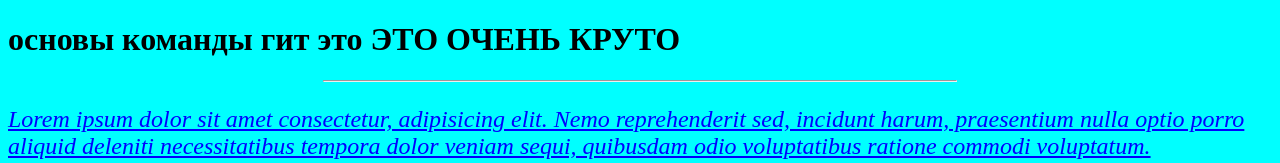
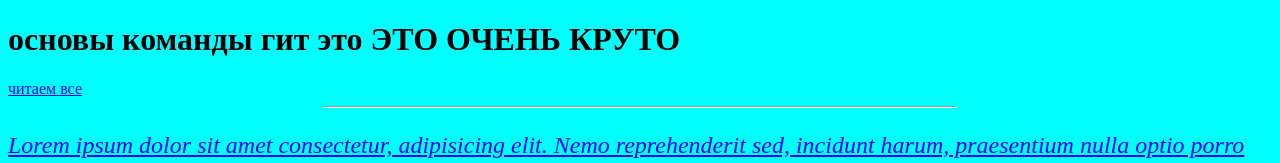
Before and after one commit to 8-mg-8/gittest, a plain HTML site: page index.html in a window 1280 px wide. Shown: the top 163 px of the page. Drawn offline with Linux system fonts and the light colour scheme.

Commit message:
add link from main art

```diff
--- a/index.html
+++ b/index.html
@@ -8,7 +8,7 @@
 </head>
 <body>
     <h1>основы команды гит это ЭТО ОЧЕНЬ КРУТО </h1>
-
+     <a href="article.html">читаем все</a>
     <hr>
     <p>Lorem ipsum dolor sit amet consectetur, adipisicing elit. Nemo reprehenderit sed, incidunt harum, praesentium nulla optio porro aliquid deleniti necessitatibus tempora dolor veniam sequi, quibusdam odio voluptatibus ratione commodi voluptatum.</p>
     <p>Lorem ipsum dolor sit amet consectetur adipisicing elit. Voluptates quibusdam temporibus, vel porro, rerum perferendis dolores eaque voluptatibus nobis, voluptate ullam excepturi molestias ratione sequi labore. Atque voluptate sequi natus.</p>
```
